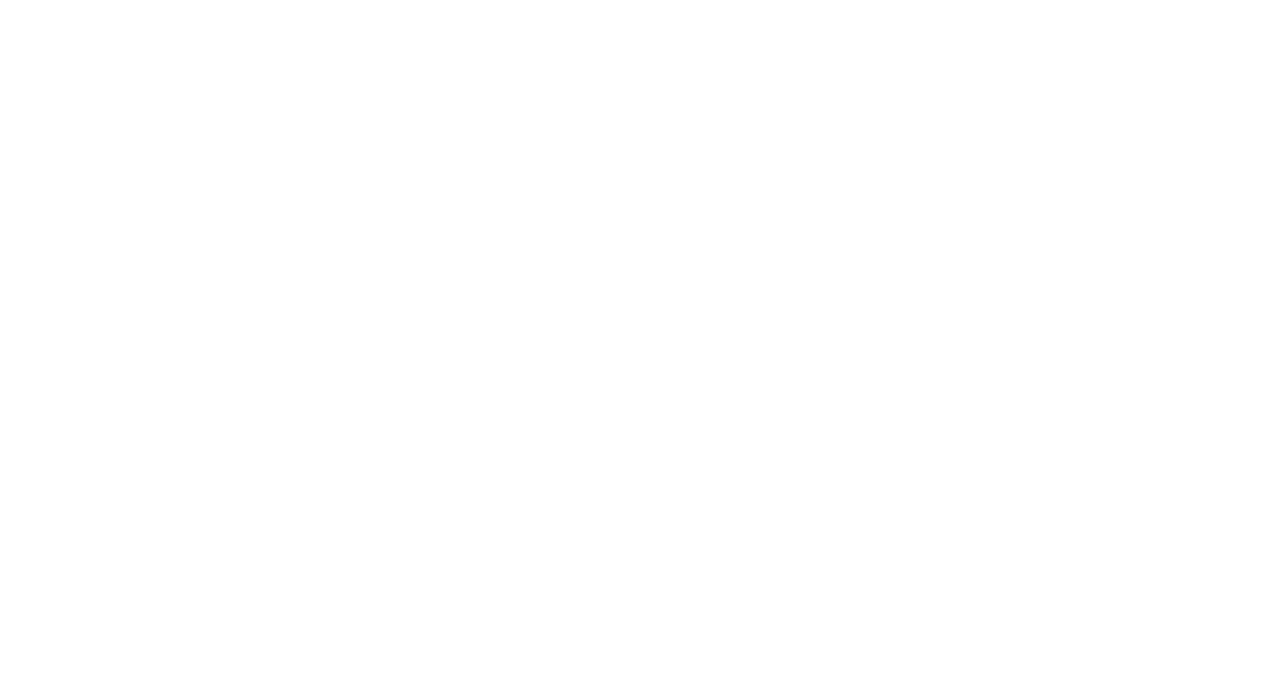
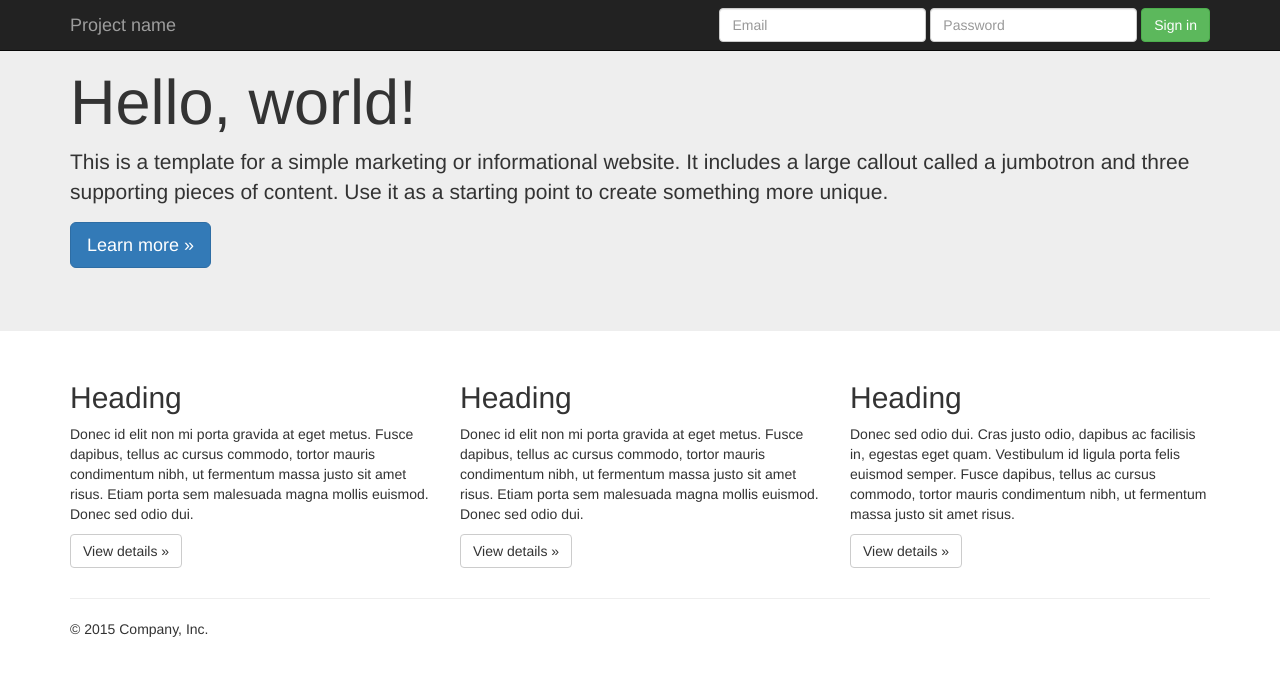
Before and after one commit to schmidty201/schmidty201.github.io-unsiteweb, a plain HTML site: page index.html in a window 1280 px wide. Drawn offline with nearby package versions, Linux system fonts and the light colour scheme; files that its build step writes are made by us from their sources.

Commit message:
bootstrap jumbotron theme
I use this in Code Academy

```diff
--- a/index.html
+++ b/index.html
@@ -1,6 +1,107 @@
 <!DOCTYPE html>
-<html>
-<title>A blog of many things</title>
+<html lang="en">
+  <head>
+    <meta charset="utf-8">
+    <meta http-equiv="X-UA-Compatible" content="IE=edge">
+    <meta name="viewport" content="width=device-width, initial-scale=1">
+    <!-- The above 3 meta tags *must* come first in the head; any other head content must come *after* these tags -->
+    <meta name="description" content="">
+    <meta name="author" content="">
+    <link rel="icon" href="../../favicon.ico">
+
+    <title>Jumbotron Template for Bootstrap</title>
+
+    <!-- Bootstrap core CSS -->
+    <link href="../../dist/css/bootstrap.min.css" rel="stylesheet">
+
+    <!-- IE10 viewport hack for Surface/desktop Windows 8 bug -->
+    <link href="../../assets/css/ie10-viewport-bug-workaround.css" rel="stylesheet">
+
+    <!-- Custom styles for this template -->
+    <link href="jumbotron.css" rel="stylesheet">
+
+    <!-- Just for debugging purposes. Don't actually copy these 2 lines! -->
+    <!--[if lt IE 9]><script src="../../assets/js/ie8-responsive-file-warning.js"></script><![endif]-->
+    <script src="../../assets/js/ie-emulation-modes-warning.js"></script>
+
+    <!-- HTML5 shim and Respond.js for IE8 support of HTML5 elements and media queries -->
+    <!--[if lt IE 9]>
+      <script src="https://oss.maxcdn.com/html5shiv/3.7.2/html5shiv.min.js"></script>
+      <script src="https://oss.maxcdn.com/respond/1.4.2/respond.min.js"></script>
+    <![endif]-->
+  </head>
+
+  <body>
+
+    <nav class="navbar navbar-inverse navbar-fixed-top">
+      <div class="container">
+        <div class="navbar-header">
+          <button type="button" class="navbar-toggle collapsed" data-toggle="collapse" data-target="#navbar" aria-expanded="false" aria-controls="navbar">
+            <span class="sr-only">Toggle navigation</span>
+            <span class="icon-bar"></span>
+            <span class="icon-bar"></span>
+            <span class="icon-bar"></span>
+          </button>
+          <a class="navbar-brand" href="#">Project name</a>
+        </div>
+        <div id="navbar" class="navbar-collapse collapse">
+          <form class="navbar-form navbar-right">
+            <div class="form-group">
+              <input type="text" placeholder="Email" class="form-control">
+            </div>
+            <div class="form-group">
+              <input type="password" placeholder="Password" class="form-control">
+            </div>
+            <button type="submit" class="btn btn-success">Sign in</button>
+          </form>
+        </div><!--/.navbar-collapse -->
+      </div>
+    </nav>
+
+    <!-- Main jumbotron for a primary marketing message or call to action -->
+    <div class="jumbotron">
+      <div class="container">
+        <h1>Hello, world!</h1>
+        <p>This is a template for a simple marketing or informational website. It includes a large callout called a jumbotron and three supporting pieces of content. Use it as a starting point to create something more unique.</p>
+        <p><a class="btn btn-primary btn-lg" href="#" role="button">Learn more &raquo;</a></p>
+      </div>
+    </div>
+
+    <div class="container">
+      <!-- Example row of columns -->
+      <div class="row">
+        <div class="col-md-4">
+          <h2>Heading</h2>
+          <p>Donec id elit non mi porta gravida at eget metus. Fusce dapibus, tellus ac cursus commodo, tortor mauris condimentum nibh, ut fermentum massa justo sit amet risus. Etiam porta sem malesuada magna mollis euismod. Donec sed odio dui. </p>
+          <p><a class="btn btn-default" href="#" role="button">View details &raquo;</a></p>
+        </div>
+        <div class="col-md-4">
+          <h2>Heading</h2>
+          <p>Donec id elit non mi porta gravida at eget metus. Fusce dapibus, tellus ac cursus commodo, tortor mauris condimentum nibh, ut fermentum massa justo sit amet risus. Etiam porta sem malesuada magna mollis euismod. Donec sed odio dui. </p>
+          <p><a class="btn btn-default" href="#" role="button">View details &raquo;</a></p>
+       </div>
+        <div class="col-md-4">
+          <h2>Heading</h2>
+          <p>Donec sed odio dui. Cras justo odio, dapibus ac facilisis in, egestas eget quam. Vestibulum id ligula porta felis euismod semper. Fusce dapibus, tellus ac cursus commodo, tortor mauris condimentum nibh, ut fermentum massa justo sit amet risus.</p>
+          <p><a class="btn btn-default" href="#" role="button">View details &raquo;</a></p>
+        </div>
+      </div>
+
+      <hr>
+
+      <footer>
+        <p>&copy; 2015 Company, Inc.</p>
+      </footer>
+    </div> <!-- /container -->
 
 
+    <!-- Bootstrap core JavaScript
+    ================================================== -->
+    <!-- Placed at the end of the document so the pages load faster -->
+    <script src="https://ajax.googleapis.com/ajax/libs/jquery/1.11.3/jquery.min.js"></script>
+    <script>window.jQuery || document.write('<script src="../../assets/js/vendor/jquery.min.js"><\/script>')</script>
+    <script src="../../dist/js/bootstrap.min.js"></script>
+    <!-- IE10 viewport hack for Surface/desktop Windows 8 bug -->
+    <script src="../../assets/js/ie10-viewport-bug-workaround.js"></script>
+  </body>
 </html>
```
